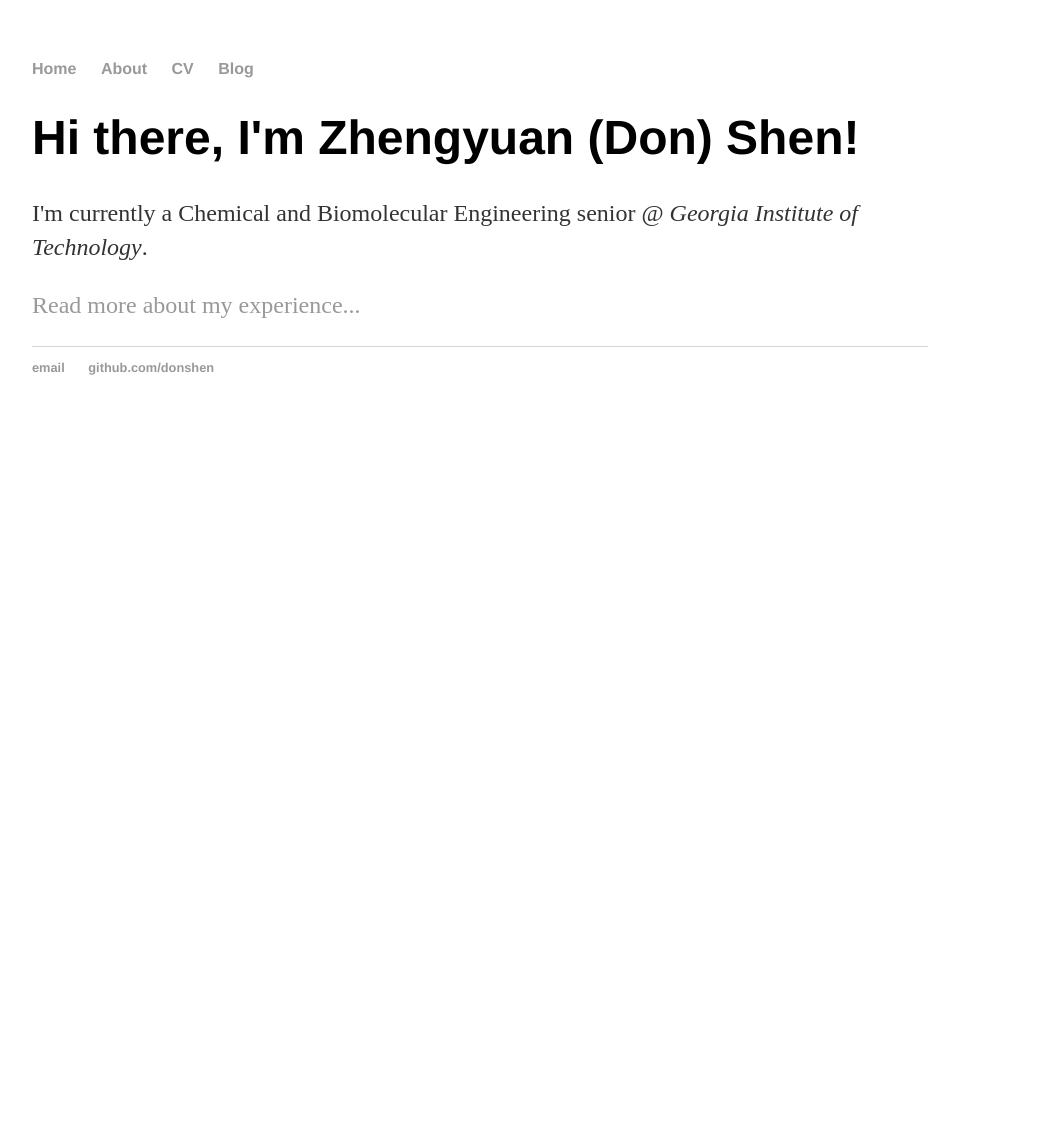
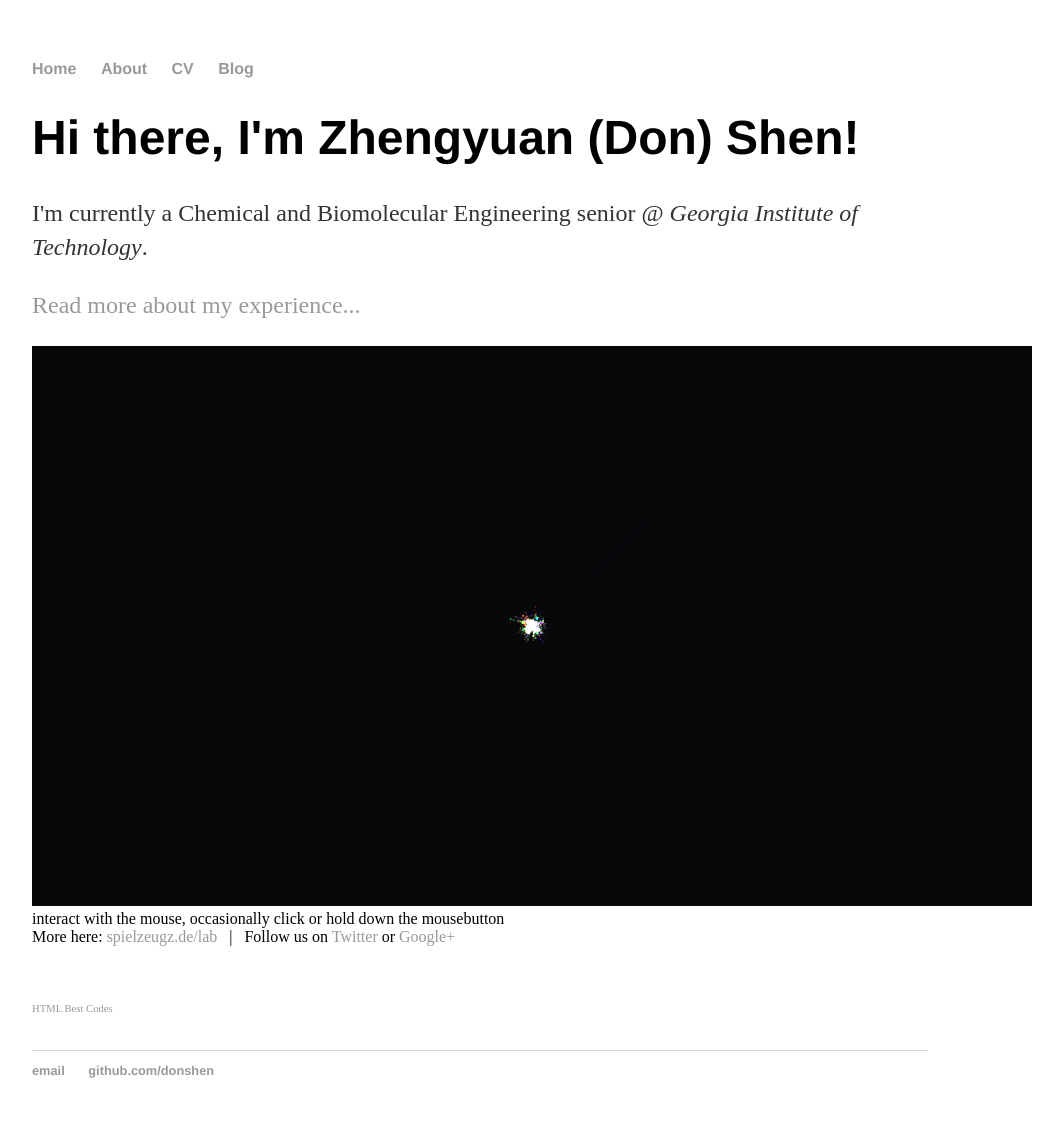
Before and after one commit to donshen/donshen.github.io, a Jekyll site: the page built from index.html, in a window 1280 px wide. Shown: the whole page, without its empty margins (160-1223 px from the left). Built offline with Jekyll 4.4.1, drawn with Linux system fonts in a browser that asks for light colours; before the commit the page ends 900 px from its top, so only the background shows below that.

Commit message:
Update index.html

```diff
--- a/index.html
+++ b/index.html
@@ -7,3 +7,27 @@ title: Don Shen, Chemical Engineer
 	<p>I'm currently a Chemical and Biomolecular Engineering senior @ <em>Georgia Institute of Technology</em>. </p>
 	<p><a href="/about">Read more about my experience...</a><p>
 </div><!-- /.blurb -->
+
+<!-- this script got from www.htmlbestcodes.com-Coded by: Krishna Eydat -->
+<html>
+<head>
+
+<script type="text/javascript">
+(function(){function C(){e.globalCompositeOperation="source-over";e.fillStyle="rgba(8,8,12,0.65)";e.fillRect(0,0,f,p);e.globalCompositeOperation="lighter";x=q-u;y=r-v;u=q;v=r;for(var d=0.86*f,l=0.125*f,m=0.5*f,t=Math.random,n=Math.abs,o=z;o--;){var h=A[o],i=h.x,j=h.y,a=h.a,b=h.b,c=i-q,k=j-r,g=Math.sqrt(c*c+k*k)||0.001,c=c/g,k=k/g;if(w&&g<m)var s=14*(1-g/m),a=a+(c*s+0.5-t()),b=b+(k*s+0.5-t());g<d&&(s=0.0014*(1-g/d)*f,a-=c*s,b-=k*s);g<l&&(c=2.6E-4*(1-g/l)*f,a+=x*c,b+=y*c);a*=B;b*=B;c=n(a);k=n(b);g=
+0.5*(c+k);0.1>c&&(a*=3*t());0.1>k&&(b*=3*t());c=0.45*g;c=Math.max(Math.min(c,3.5),0.4);i+=a;j+=b;i>f?(i=f,a*=-1):0>i&&(i=0,a*=-1);j>p?(j=p,b*=-1):0>j&&(j=0,b*=-1);h.a=a;h.b=b;h.x=i;h.y=j;e.fillStyle=h.color;e.beginPath();e.arc(i,j,c,0,D,!0);e.closePath();e.fill()}}function E(d){d=d?d:window.event;q=d.clientX-m.offsetLeft-n.offsetLeft;r=d.clientY-m.offsetTop-n.offsetTop}function F(){w=!0;return!1}function G(){return w=!1}function H(){this.color="rgb("+Math.floor(255*Math.random())+","+Math.floor(255*
+Math.random())+","+Math.floor(255*Math.random())+")";this.b=this.a=this.x=this.y=0;this.size=1}var D=2*Math.PI,f=1E3,p=560,z=600,B=0.96,A=[],o,e,n,m,q,r,x,y,u,v,w;window.onload=function(){o=document.getElementById("mainCanvas");if(o.getContext){m=document.getElementById("outer");n=document.getElementById("canvasContainer");e=o.getContext("2d");for(var d=z;d--;){var l=new H;l.x=0.5*f;l.y=0.5*p;l.a=34*Math.cos(d)*Math.random();l.b=34*Math.sin(d)*Math.random();A[d]=l}q=u=0.5*f;r=v=0.5*p;document.onmousedown=
+F;document.onmouseup=G;document.onmousemove=E;setInterval(C,33);document.getElementById("output").innerHTML='interact with the mouse, occasionally click or hold down the mousebutton<br>More here: <a href="http://www.spielzeugz.de/lab">spielzeugz.de/lab</a> &nbsp; | &nbsp; Follow us on <a href="http://www.twitter.com/spielzeugz" target="_blank">Twitter</a> or <a href="http://plus.google.com/116743952899287181520" target="_blank">Google+</a>'}else document.getElementById("output").innerHTML="Sorry, needs a recent version of Chrome, Firefox, Opera, Safari, or Internet Explorer 9."}})();
+</script>
+</head>
+<body>
+<div id="outer">
+	<div id="canvasContainer">
+		<canvas id="mainCanvas" width="1000" height="560"></canvas>
+		<div id="output"></div>
+	</div>
+</div>
+
+<br/>
+<p><a target="_blank" href="http://www.htmlbestcodes.com/"><span style="font-size: 8pt; text-decoration: none">HTML Best Codes</span></a></p>
+</body>
+</html>
```
